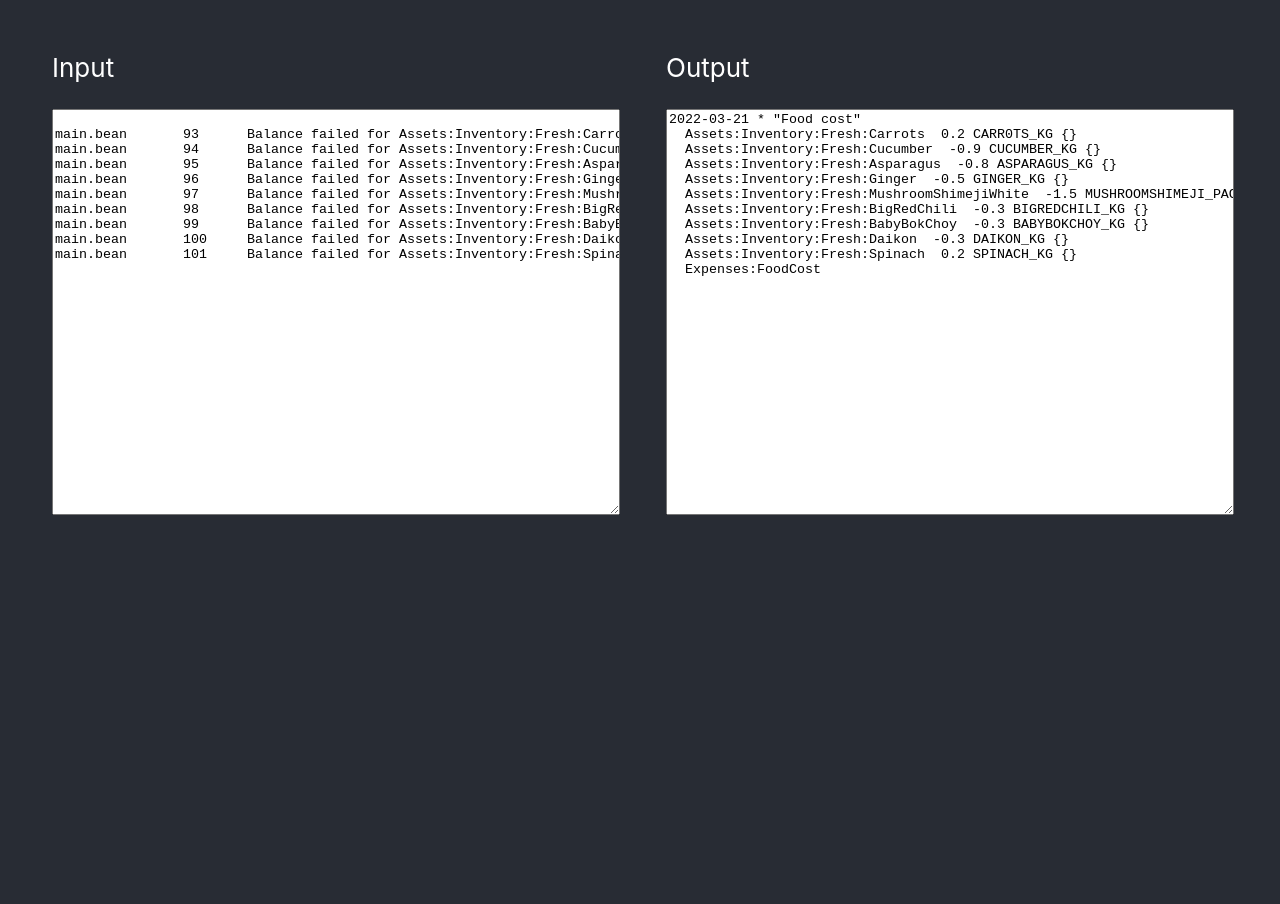
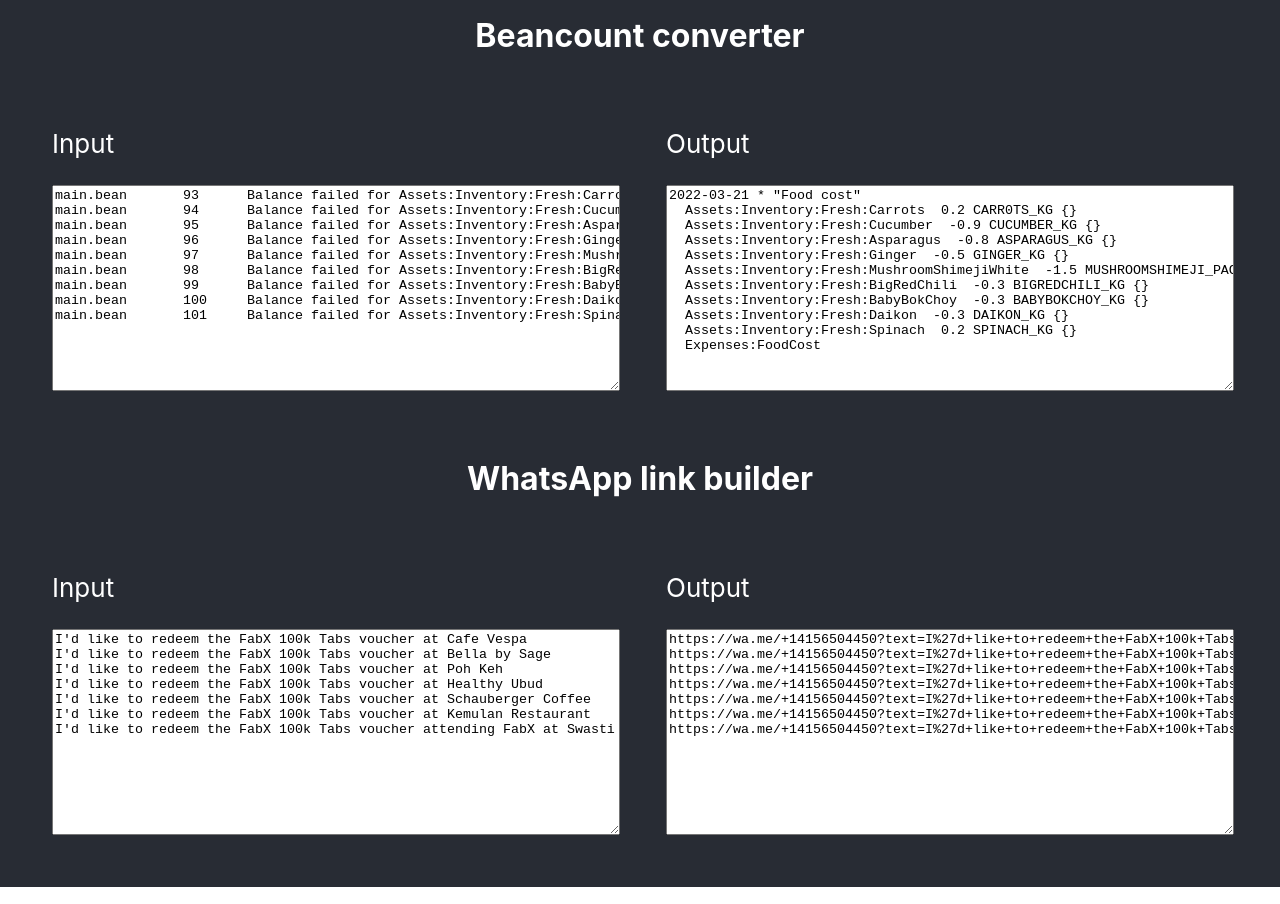
Before and after one commit to tonyxiao/beancount-padding-hack, a React (Create React App) app: page / in a window 1280 px wide. Built offline with nearby package versions, Linux system fonts and the light colour scheme.

Commit message:
Add a little whatsapp link builder

```diff
--- a/src/App.css
+++ b/src/App.css
@@ -1,21 +1,18 @@
 .App {
+  min-height: 100vh;
+  background-color: #282c34;
   text-align: center;
+  color: white;
 }
 
-.App-logo {
-  height: 40vmin;
-  pointer-events: none;
-}
-
-@media (prefers-reduced-motion: no-preference) {
-  .App-logo {
-    animation: App-logo-spin infinite 20s linear;
-  }
+h1 {
+  margin-top: 0;
+  padding-top: 0.5em;
 }
 
 textarea {
   width: 100%;
-  min-height: 30em;
+  min-height: 15em;
   white-space: pre;
   overflow-x: scroll;
 }
@@ -29,29 +26,13 @@ label {
 }
 
 .App-header {
-  background-color: #282c34;
-  min-height: 100vh;
   display: flex;
   padding: 2em;
   gap: 2em;
   justify-content: space-between;
   font-size: calc(10px + 2vmin);
-  color: white;
 }
 
 .App-header > * {
   flex: 1;
 }
-
-.App-link {
-  color: #61dafb;
-}
-
-@keyframes App-logo-spin {
-  from {
-    transform: rotate(0deg);
-  }
-  to {
-    transform: rotate(360deg);
-  }
-}
--- a/src/App.tsx
+++ b/src/App.tsx
@@ -44,8 +44,15 @@ function assertionErrorToPaddingTransaction(errStr: string) {
   ].join("\n");
 }
 
+function formatWhatsAppMessage(phone: string, message: string) {
+  const params = new URLSearchParams();
+  params.append("text", message);
+  return `https://wa.me/${phone}?${params.toString()}`;
+}
+
 function App() {
-  const [input, setInput] = React.useState(`
+  const [input, setInput] = React.useState(
+    `
 main.bean	93	Balance failed for Assets:Inventory:Fresh:Carrots: expected 0.2 CARR0TS_KG != accumulated 0 CARR0TS_KG (0.2 too little)
 main.bean	94	Balance failed for Assets:Inventory:Fresh:Cucumber: expected 0.3 CUCUMBER_KG != accumulated 1.2 CUCUMBER_KG (0.9 too much)
 main.bean	95	Balance failed for Assets:Inventory:Fresh:Asparagus: expected 0 ASPARAGUS_KG != accumulated 0.8 ASPARAGUS_KG (0.8 too much)
@@ -55,10 +62,24 @@ main.bean	98	Balance failed for Assets:Inventory:Fresh:BigRedChili: expected 0.2
 main.bean	99	Balance failed for Assets:Inventory:Fresh:BabyBokChoy: expected 0.2 BABYBOKCHOY_KG != accumulated 0.5 BABYBOKCHOY_KG (0.3 too much)
 main.bean	100	Balance failed for Assets:Inventory:Fresh:Daikon: expected 0.7 DAIKON_KG != accumulated 1 DAIKON_KG (0.3 too much)
 main.bean	101	Balance failed for Assets:Inventory:Fresh:Spinach: expected 0.7 SPINACH_KG != accumulated 0.5 SPINACH_KG (0.2 too little)
-`);
+`.trim()
+  );
+
+  const [message, setMessage] = React.useState(
+    `
+I'd like to redeem the FabX 100k Tabs voucher at Cafe Vespa
+I'd like to redeem the FabX 100k Tabs voucher at Bella by Sage
+I'd like to redeem the FabX 100k Tabs voucher at Poh Keh
+I'd like to redeem the FabX 100k Tabs voucher at Healthy Ubud
+I'd like to redeem the FabX 100k Tabs voucher at Schauberger Coffee
+I'd like to redeem the FabX 100k Tabs voucher at Kemulan Restaurant
+I'd like to redeem the FabX 100k Tabs voucher attending FabX at Swasti Beloved Cafe
+`.trim()
+  );
 
   return (
     <div className="App">
+      <h1>Beancount converter</h1>
       <header className="App-header">
         <div>
           <label>
@@ -78,6 +99,30 @@ main.bean	101	Balance failed for Assets:Inventory:Fresh:Spinach: expected 0.7 SP
           </label>
         </div>
       </header>
+      <h1>WhatsApp link builder</h1>
+      <header className="App-header">
+        <div>
+          <label>
+            Input
+            <textarea
+              value={message}
+              onChange={(v) => setMessage(v.currentTarget.value)}
+            />
+          </label>
+        </div>
+        <div>
+          <label>
+            Output
+            <textarea
+              value={message
+                .split("\n")
+                .filter((l) => !!l.trim())
+                .map((msg) => formatWhatsAppMessage("+14156504450", msg.trim()))
+                .join("\n")}
+            ></textarea>
+          </label>
+        </div>
+      </header>
     </div>
   );
 }
```
